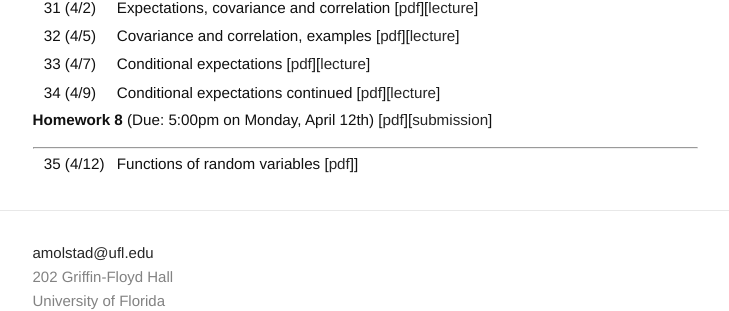
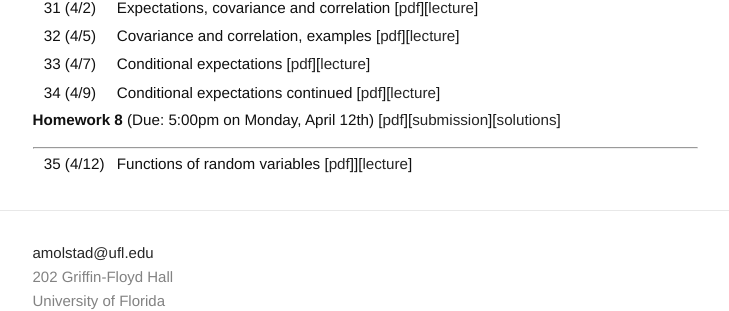
Before and after one commit to ajmolstad/ajmolstad.github.io, a Jekyll site: the page built from S21_STA4321.md, in a window 1280 px wide. Shown: the part 1586-1897 px from the top of the page, without its empty margins (275-1004 px from the left). Built offline with Jekyll 4.4.1, drawn with Linux system fonts in a browser that asks for light colours; some of the changed lines change nothing that is shown.

Commit message:
Update S21_STA4321.md

```diff
--- a/S21_STA4321.md
+++ b/S21_STA4321.md
@@ -97,9 +97,9 @@ Note that you must be logged into your UFL eLearning account to access course ma
 || 33 (4/7) || Conditional expectations [[pdf](https://ufl.instructure.com/files/58588234/download?download_frd=1)][[lecture](https://ufl.instructure.com/files/58631916/download?download_frd=1)] ||
 || 34 (4/9) || Conditional expectations continued [[pdf](https://ufl.instructure.com/files/58659507/download?download_frd=1)][[lecture](https://ufl.instructure.com/courses/426946/files?preview=58721090)] ||
 
-**Homework 8** (Due: 5:00pm on Monday, April 12th) [[pdf](https://ufl.instructure.com/files/58692829/download?download_frd=1)][[submission](https://ufl.instructure.com/courses/426946/assignments/4655881)]
+**Homework 8** (Due: 5:00pm on Monday, April 12th) [[pdf](https://ufl.instructure.com/files/58692829/download?download_frd=1)][[submission](https://ufl.instructure.com/courses/426946/assignments/4655881)][[solutions](https://ufl.instructure.com/files/58808282/download?download_frd=1)]
 
 
 ----------------
 
-|| 35 (4/12)  || Functions of random variables [[pdf](https://ufl.instructure.com/files/58745015/download?download_frd=1)]] ||
+|| 35 (4/12)  || Functions of random variables [[pdf](https://ufl.instructure.com/files/58745015/download?download_frd=1)]][[lecture](https://ufl.instructure.com/courses/426946/files?preview=58808290)] ||
```
